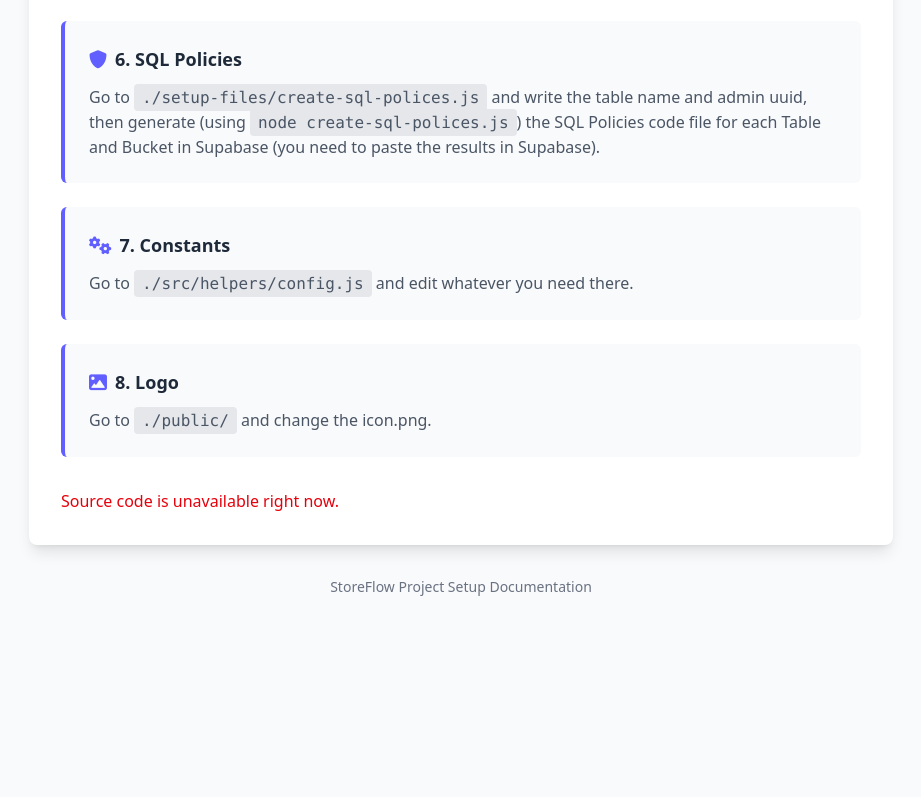
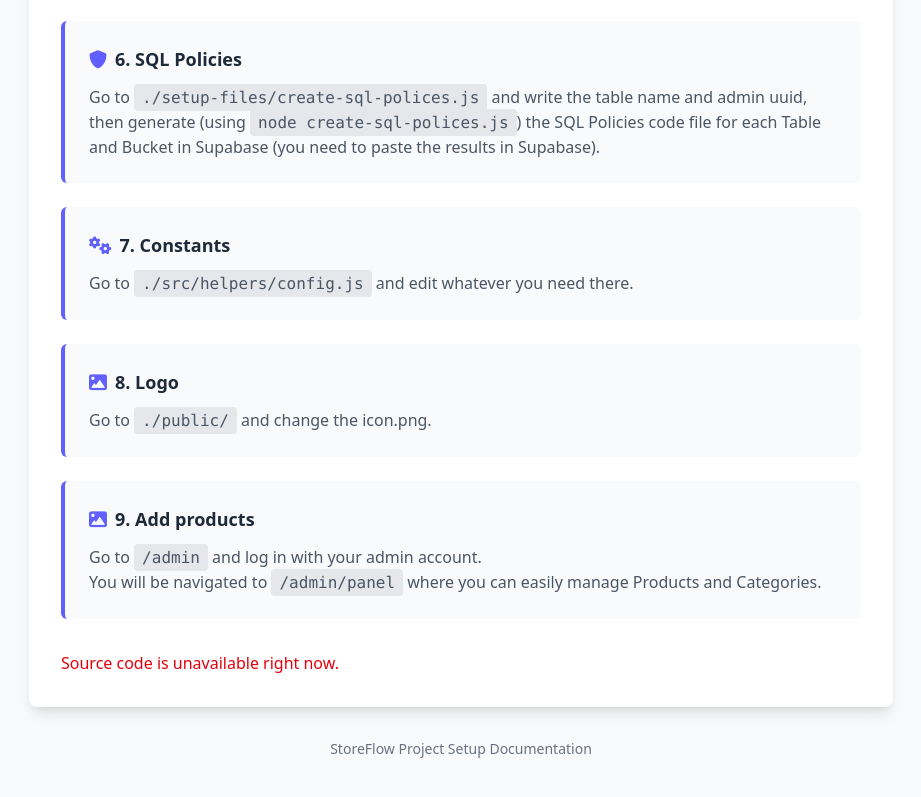
Before and after one commit to aymanbazyan/StoreFlow-Project-Setup-Documentation, a plain HTML site: page index.html in a window 1280 px wide. Shown: the part 1993-2790 px from the top of the page, without its empty margins (179-1100 px from the left). Before the commit the page ends 2654 px from the top, so only its background shows below. Drawn offline with nearby package versions, Linux system fonts and the light colour scheme.

Commit message:
Update index.html

```diff
--- a/index.html
+++ b/index.html
@@ -159,6 +159,15 @@
             </h3>
             <p class="text-gray-600">Go to <code class="bg-gray-200 px-2 py-1 rounded">./public/</code> and change the icon.png.</p>
           </div>
+
+	   <div class="bg-gray-50 p-6 rounded-md border-l-4 border-indigo-500">
+            <h3 class="text-lg font-semibold mb-3 flex items-center">
+              <i class="fas fa-image mr-2 text-indigo-500"></i>
+              9. Add products
+            </h3>
+            <p class="text-gray-600">Go to <code class="bg-gray-200 px-2 py-1 rounded">/admin</code> and log in with your admin account.</p>
+	    <p class="text-gray-600">You will be navigated to <code class="bg-gray-200 px-2 py-1 rounded">/admin/panel</code> where you can easily manage Products and Categories.</p>
+          </div>
         </div>
       </section>
 
```
